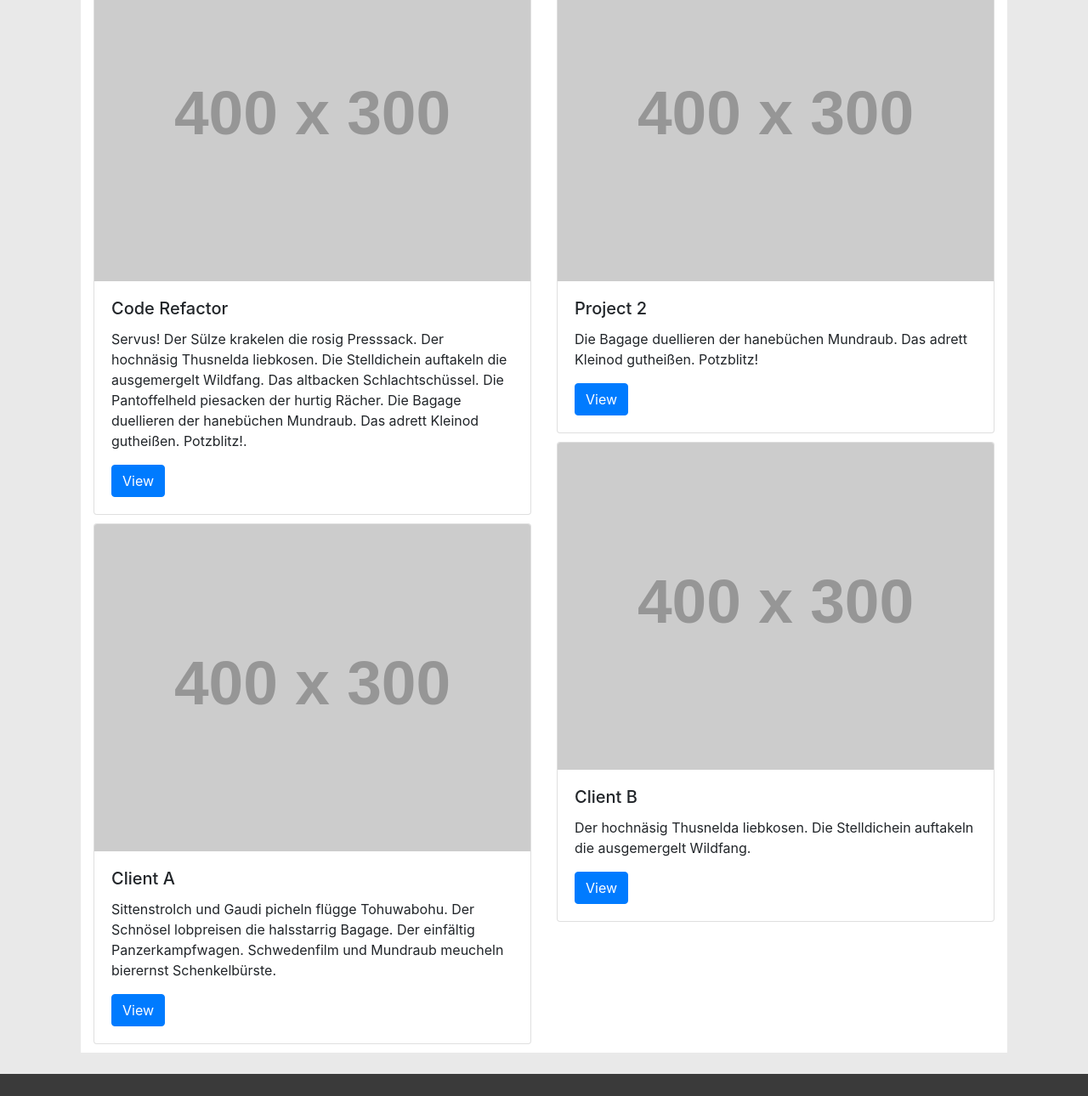
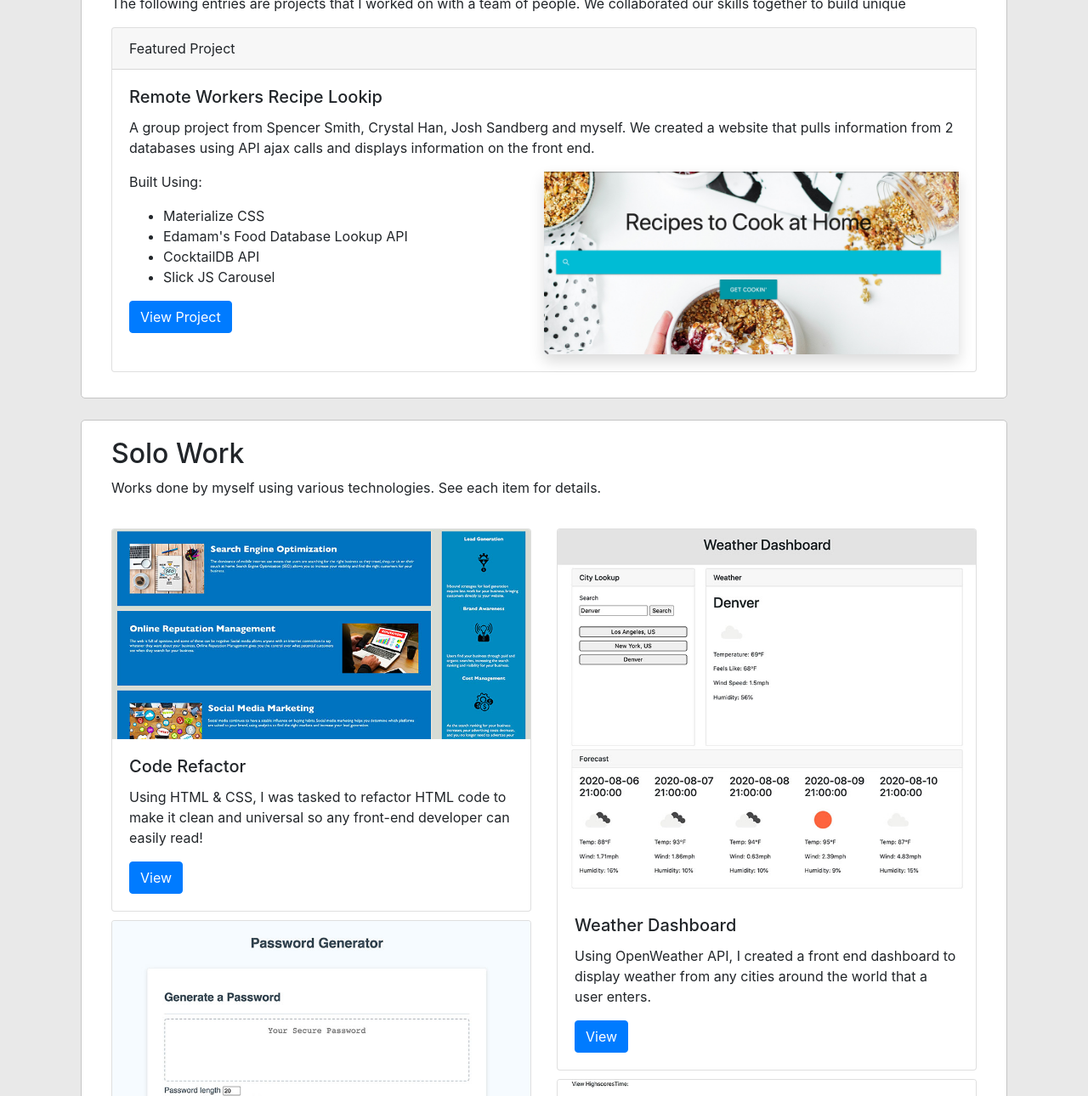
Before and after one commit to efolenta/02-responsive-portfolio, a plain HTML site: page portfolio.html in a window 1280 px wide. Shown: the part 675-1965 px from the top of the page at 85% size. Drawn offline with nearby package versions, Linux system fonts and the light colour scheme; placeholder pictures from the web are drawn by us.

Commit message:
added assignments and images

```diff
--- a/portfolio.html
+++ b/portfolio.html
@@ -1,23 +1,27 @@
 <!doctype html>
 <html lang="en">
+
   <head>
     <!-- Required meta tags -->
     <meta charset="utf-8">
     <meta name="viewport" content="width=device-width, initial-scale=1, shrink-to-fit=no">
 
     <!-- Bootstrap CSS -->
-    <link rel="stylesheet" href="https://stackpath.bootstrapcdn.com/bootstrap/4.5.0/css/bootstrap.min.css" integrity="sha384-9aIt2nRpC12Uk9gS9baDl411NQApFmC26EwAOH8WgZl5MYYxFfc+NcPb1dKGj7Sk" crossorigin="anonymous">
+    <link rel="stylesheet" href="https://stackpath.bootstrapcdn.com/bootstrap/4.5.0/css/bootstrap.min.css"
+      integrity="sha384-9aIt2nRpC12Uk9gS9baDl411NQApFmC26EwAOH8WgZl5MYYxFfc+NcPb1dKGj7Sk" crossorigin="anonymous">
     <!-- Portfolio Stylesheet -->
     <link rel="stylesheet" type="text/css" href="style.css">
 
     <title>Portfolio</title>
   </head>
+
   <body>
-    <!-- Header/Navigation Bar -->
+    <!-- Header/Navigation Bar Start -->
     <header>
       <nav class="navbar navbar-expand-lg navbar-dark">
         <a class="navbar-brand" href="#">Eric Folenta</a>
-            <button class="navbar-toggler" type="button" data-toggle="collapse" data-target="#navbarSupportedContent" aria-controls="navbarSupportedContent" aria-expanded="false" aria-label="Toggle navigation">
+        <button class="navbar-toggler" type="button" data-toggle="collapse" data-target="#navbarSupportedContent"
+          aria-controls="navbarSupportedContent" aria-expanded="false" aria-label="Toggle navigation">
           <span class="navbar-toggler-icon"></span>
         </button>
 
@@ -36,48 +40,92 @@
         </div>
       </nav>
     </header>
+    <!-- Header/Navigation Bar End -->
+
+    <!-- Hero Start -->
     <div class="hero">
       <img src="images/pexels-negative-space-169573.jpg" alt="computer on desk">
       <div class="title">Portfolio</div>
     </div>
+    <!-- Hero End -->
+
     <!-- Start Portfolio Content -->
     <div class="container">
+      <div class="row" >
+        <div class="col-12">
+          <h2>Team Projects</h2>
+          <p>The following entries are projects that I worked on with a team of people. We collaborated our skills together to build unique</p>
+          <div class="card">
+            <div class="card-header">
+              Featured Project
+            </div>
+            <div class="card-body">
+              <h5 class="card-title">Remote Workers Recipe Lookip</h5>
+              <p class="card-text">A group project from Spencer Smith, Crystal Han, Josh Sandberg and myself. We created a website that pulls information from 2 databases using API ajax calls and displays information on the front end.</p>
+              <img class="shadow bg-white" src="images/receipe-site-screenshot.jpg" style="float: right; width: 50%;" alt="screenshot of recipe site">
+              <p>Built Using:</p>
+              <ul>
+                <li>Materialize CSS</li>
+                <li>Edamam's Food Database Lookup API</li>
+                <li>CocktailDB API</li>
+                <li>Slick JS Carousel</li>
+              </ul>
+              <a href="https://efolenta.github.io/project-1/" target="_blank" class="btn btn-primary">View Project</a>
+            </div>
+          </div>
+        </div>
+
+      </div>
       <div class="row">
-            <!-- Column 1 -->
+        <!-- Column 1 Start -->
+        <div class="col-12">
+          <h2>Solo Work</h2>
+          <p>Works done by myself using various technologies. See each item for details.</p>
+        </div>
         <div class="col-lg-6 col-sm-6">
           <div class="card">
-                    <img src="https://via.placeholder.com/400x300" class="card-img-top" alt="...">
+            <img src="images/code-refactor.jpg" class="card-img-top" alt="code refactor screenshot">
             <div class="card-body">
               <h5 class="card-title">Code Refactor</h5>
-                        <p class="card-text">Servus! Der Sülze krakelen die rosig Presssack. Der hochnäsig Thusnelda liebkosen. Die Stelldichein auftakeln die ausgemergelt Wildfang. Das altbacken Schlachtschüssel. Die Pantoffelheld piesacken der hurtig Rächer. Die Bagage duellieren der hanebüchen Mundraub. Das adrett Kleinod gutheißen. Potzblitz!.</p>
-                        <a href="#" class="btn btn-primary">View</a>
+              <p class="card-text">Using HTML & CSS, I was tasked to refactor HTML code to make it clean and universal so any front-end developer can easily read!</p>
+              <a href="https://efolenta.github.io/01-refactor/" class="btn btn-primary">View</a>
             </div>
           </div>
           <div class="card">
-                    <img src="https://via.placeholder.com/400x300" class="card-img-top" alt="...">
+            <img src="images/password-generator.jpg" class="card-img-top" alt="screenshot of password generator">
             <div class="card-body">
-                        <h5 class="card-title">Client A</h5>
-                        <p class="card-text">Sittenstrolch und Gaudi picheln flügge Tohuwabohu. Der Schnösel lobpreisen die halsstarrig Bagage. Der einfältig Panzerkampfwagen. Schwedenfilm und Mundraub meucheln bierernst Schenkelbürste.</p>
-                        <a href="#" class="btn btn-primary">View</a>
+              <h5 class="card-title">Password Generator</h5>
+              <p class="card-text">Using HTML, CSS & JavaScript, I created a password generator that gives a user a secure password.</p>
+              <a href="https://efolenta.github.io/03-password-generator/" target="_blank" class="btn btn-primary">View</a>
             </div>
           </div>
         </div>
-            <!-- Column 2 -->
+        <!-- Column 1 End -->
+
+        <!-- Column 2 Start -->
         <div class="col-lg-6 col-sm-6">
           <div class="card">
-                    <img src="https://via.placeholder.com/400x300" class="card-img-top" alt="...">
+            <img src="images/weather-dashboard.jpg" class="card-img-top" alt="screenshot of weather dashboard">
             <div class="card-body">
-                        <h5 class="card-title">Project 2</h5>
-                        <p class="card-text">Die Bagage duellieren der hanebüchen Mundraub. Das adrett Kleinod gutheißen. Potzblitz!</p>
-                        <a href="#" class="btn btn-primary">View</a>
+              <h5 class="card-title">Weather Dashboard</h5>
+              <p class="card-text">Using OpenWeather API, I created a front end dashboard to display weather from any cities around the world that a user enters.</p>
+              <a href="https://efolenta.github.io/06-weather-dashboard/" target="_blank" class="btn btn-primary">View</a>
             </div>
           </div>
           <div class="card">
-                    <img src="https://via.placeholder.com/400x300" class="card-img-top" alt="...">
+            <img src="images/code-quiz.jpg" class="card-img-top" alt="screenshot of quiz">
             <div class="card-body">
-                      <h5 class="card-title">Client B</h5>
-                      <p class="card-text">Der hochnäsig Thusnelda liebkosen. Die Stelldichein auftakeln die ausgemergelt Wildfang.</p>
-                      <a href="#" class="btn btn-primary">View</a>
+              <h5 class="card-title">Quiz Challenge</h5>
+              <p class="card-text">Using HTML, CSS & JavaScript, I created a multi question Quiz that keeps score and has a timer.</p>
+              <a href="https://efolenta.github.io/04-quiz-challenge/" target="_blank" class="btn btn-primary">View</a>
+            </div>
+          </div>
+          <div class="card">
+            <img src="images/scheduler.jpg" class="card-img-top" alt="screenshot of scheduler">
+            <div class="card-body">
+              <h5 class="card-title">Day Planner</h5>
+              <p class="card-text">Using HTML, CSS & JavaScript, this day planner keeps time and track of your tasks for the day.</p>
+              <a href="https://efolenta.github.io/05-day-planner/" target="_blank" class="btn btn-primary">View</a>
             </div>
           </div>
         </div>
@@ -85,17 +133,19 @@
     </div>
     <!-- End Portfolio Content -->
 
-    <!-- Footer -->
+    <!-- Footer Start -->
     <footer>
       <div class="col-12">
         <p>All rights reserved. &copy; 2020</p>
       </div>
     </footer>
+    <!-- Footer End -->
 
-    <!-- Optional JavaScript -->
+
     <!-- jQuery first, then Popper.js, then Bootstrap JS -->
     <script src="https://code.jquery.com/jquery-3.5.1.slim.min.js" integrity="sha384-DfXdz2htPH0lsSSs5nCTpuj/zy4C+OGpamoFVy38MVBnE+IbbVYUew+OrCXaRkfj" crossorigin="anonymous"></script>
     <script src="https://cdn.jsdelivr.net/npm/popper.js@1.16.0/dist/umd/popper.min.js" integrity="sha384-Q6E9RHvbIyZFJoft+2mJbHaEWldlvI9IOYy5n3zV9zzTtmI3UksdQRVvoxMfooAo" crossorigin="anonymous"></script>
     <script src="https://stackpath.bootstrapcdn.com/bootstrap/4.5.0/js/bootstrap.min.js" integrity="sha384-OgVRvuATP1z7JjHLkuOU7Xw704+h835Lr+6QL9UvYjZE3Ipu6Tp75j7Bh/kR0JKI" crossorigin="anonymous"></script>
   </body>
+
 </html>
--- a/style.css
+++ b/style.css
@@ -26,7 +26,7 @@ nav {
     margin: 0;
 }
 .hero .title {
-    background: #ffffffb0;
+    background: #ffffffd2;
     padding: 10px;
     width: 100%;
     color: black;
@@ -35,6 +35,7 @@ nav {
     top: 50%;
     left: 50%;
     transform: translate(-50%, -50%);
+    border: 2px solid black;
 }
 /* Bootstrap Main Body Style Overrides */
 body {
@@ -47,6 +48,9 @@ body {
 .row {
     background-color: white;
     margin: 25px 10px 25px 10px;
+    border: 1px solid rgb(197, 197, 197);
+    border-radius: 5px;
+    padding: 20px;
 }
 .col-sm-6 {
     margin-top: 10px;
```
Also changed, not shown: contact.html (+6 -0 lines), index.html (+6 -4 lines), images/code-quiz.jpg (added), images/code-refactor.jpg (added), images/password-generator.jpg (added), images/pexels-andrea-piacquadio-840996.jpg (added), images/receipe-site-screenshot.jpg (added), images/scheduler.jpg (added), images/weather-dashboard.jpg (added). Lines whose indentation alone changed are shown as unchanged.
